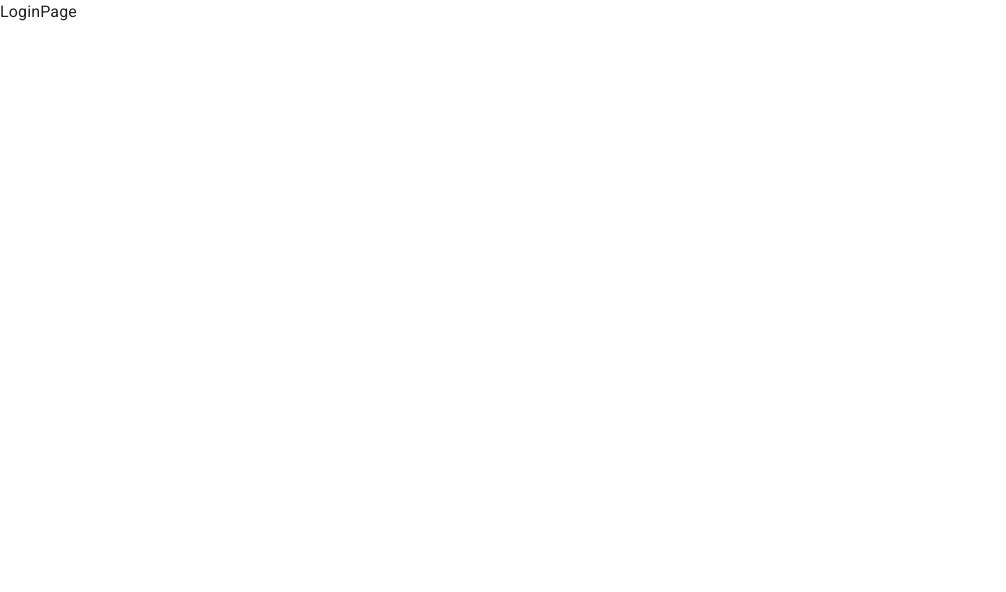
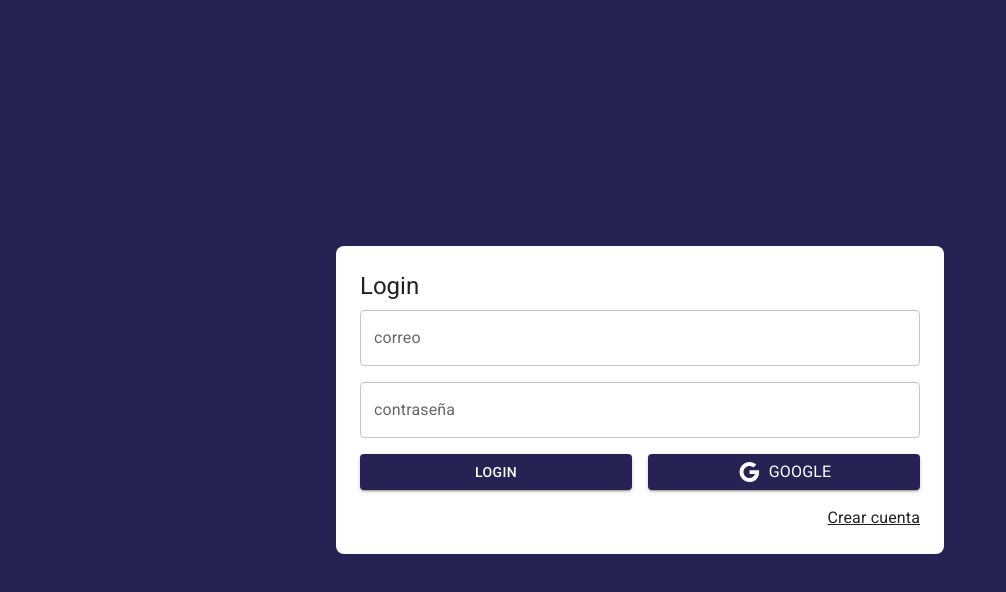
Before and after one commit to king-beard/journal-app, a React (Vite) app: page /auth/login in a window 1280 px wide. Shown: the top 592 px of the page, without its empty margins (0-1006 px from the left). Built offline with nearby package versions, Linux system fonts and the light colour scheme.

Commit message:
desing LoginPage

```diff
--- a/src/auth/pages/LoginPage.jsx
+++ b/src/auth/pages/LoginPage.jsx
@@ -1,5 +1,62 @@
+import { Link as RouterLink } from "react-router-dom"
+import { Button, Grid2, Link, TextField, Typography } from "@mui/material"
+import { Google } from "@mui/icons-material"
+
 export const LoginPage = () => {
   return (
-    <div>LoginPage</div>
+    <Grid2
+      container
+      spacing={0}
+      direction="column"
+      alignItems="center"
+      justifyContent="center"
+      sx={{ minHeight: '100vh', backgroundColor: 'primary.main', padding: 4 }}
+    >
+      <Grid2
+        className="box-shadow"
+        size={{ xs: 12, sm: 8, md: 6, xl: 4 }}
+        sx={{ backgroundColor: 'white', padding: 3, borderRadius: 2 }}
+      >
+        <Typography variant="h5" sx={{ mb: 1 }}>Login</Typography>
+        <form>
+          <Grid2 container>
+            <Grid2 size={{ xs: 12 }} sx={{ mb: 2 }}>
+              <TextField
+                label="correo"
+                type="email"
+                placeholder="correo"
+                fullWidth
+              />
+            </Grid2>
+            <Grid2 size={{ xs: 12 }} sx={{ mb: 2 }}>
+              <TextField
+                label="contraseña"
+                type="password"
+                placeholder="contraseña"
+                fullWidth
+              />
+            </Grid2>
+          </Grid2>
+
+          <Grid2 container spacing={2} sx={{ mb: 2 }}>
+            <Grid2 size={{ xs: 12, md: 6 }} >
+              <Button variant="contained" fullWidth>Login</Button>
+            </Grid2>
+            <Grid2 size={{ xs: 12, md: 6 }} >
+              <Button variant="contained" fullWidth>
+                <Google />
+                <Typography sx={{ ml: 1 }}>Google</Typography>
+              </Button>
+            </Grid2>
+          </Grid2>
+
+          <Grid2 container direction="row" justifyContent="end">
+            <Link component={ RouterLink } color="inherit" to="/auth/register">
+              Crear cuenta
+            </Link>
+          </Grid2>
+        </form>
+      </Grid2>
+    </Grid2>
   )
 }
--- a/src/styles.css
+++ b/src/styles.css
@@ -0,0 +1,3 @@
+.box-shadow {
+  box-shadow: 0px 5px, 5px rgba(0, 0, 0, 0.2);
+}
```
